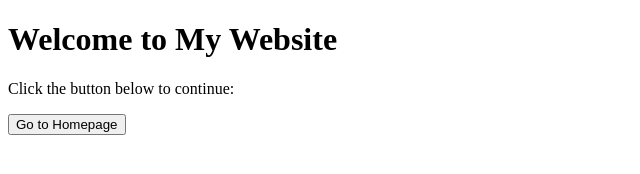
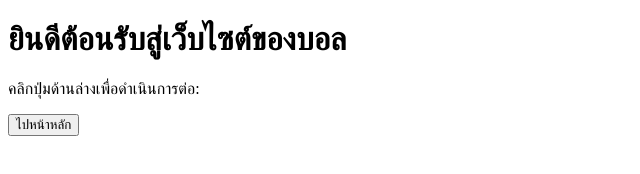
Before and after one commit to Ballooncodingahh/Ballooncodingahh.github.io-th, a plain HTML site: page index.html in a window 1280 px wide. Shown: the whole page, without its empty margins (0-640 px from the left). Drawn offline with Linux system fonts and the light colour scheme.

Commit message:
Update index.html

```diff
--- a/index.html
+++ b/index.html
@@ -3,14 +3,14 @@
 <head>
   <meta charset="UTF-8">
   <meta name="viewport" content="width=device-width, initial-scale=1.0">
-  <title>BalloonBoi Index Page</title>
+  <title>BalloonBoi หน้า Index</title>
 </head>
 <body>
-  <h1>Welcome to My Website</h1>
-  <p>Click the button below to continue:</p>
+  <h1>ยินดีต้อนรับสู่เว็บไซต์ของบอล</h1>
+  <p>คลิกปุ่มด้านล่างเพื่อดำเนินการต่อ:</p>
 
   <form action="homepage.html">
-    <button type="submit">Go to Homepage</button>
+    <button type="submit">ไปหน้าหลัก</button>
   </form>
 </body>
 </html>
```
